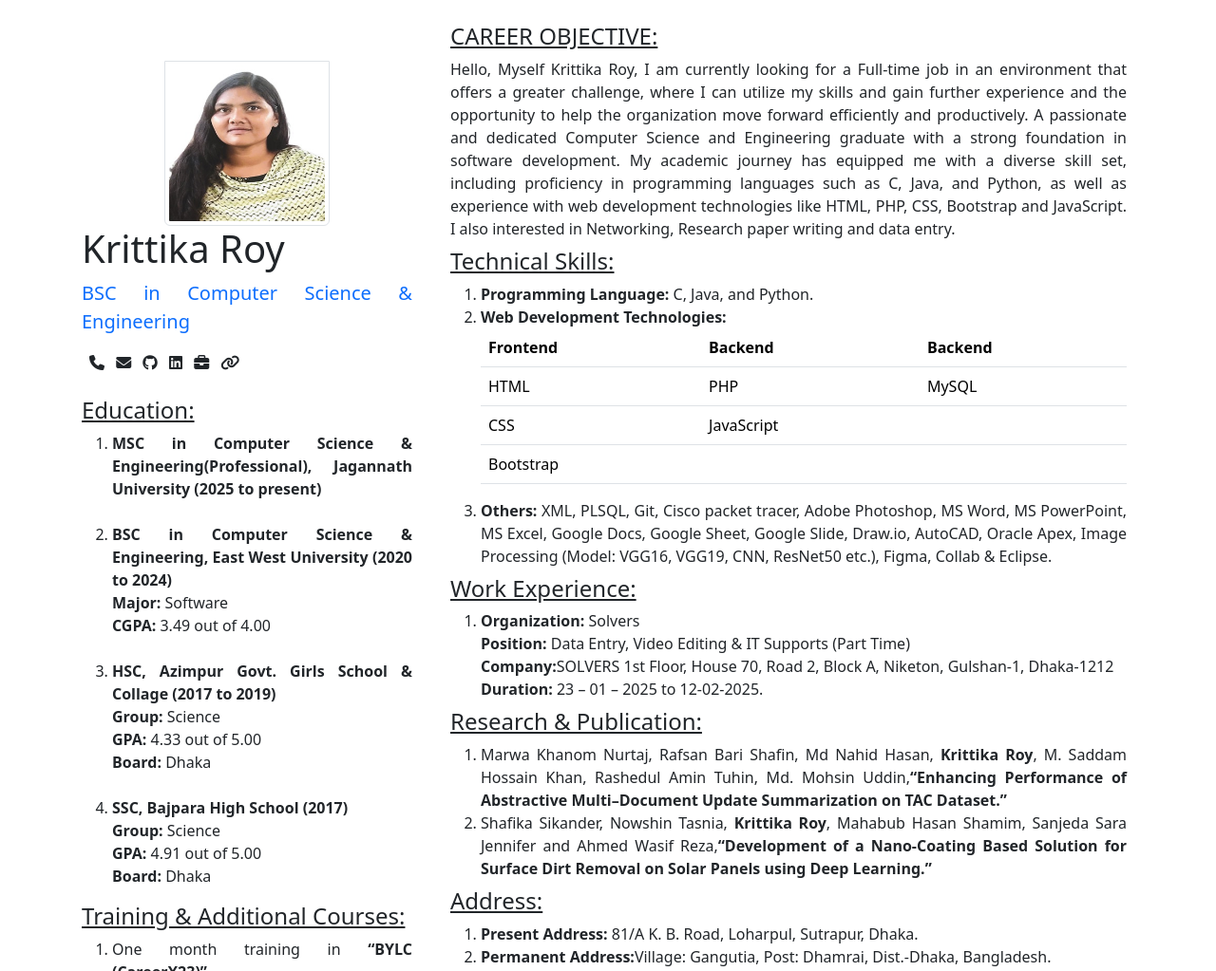
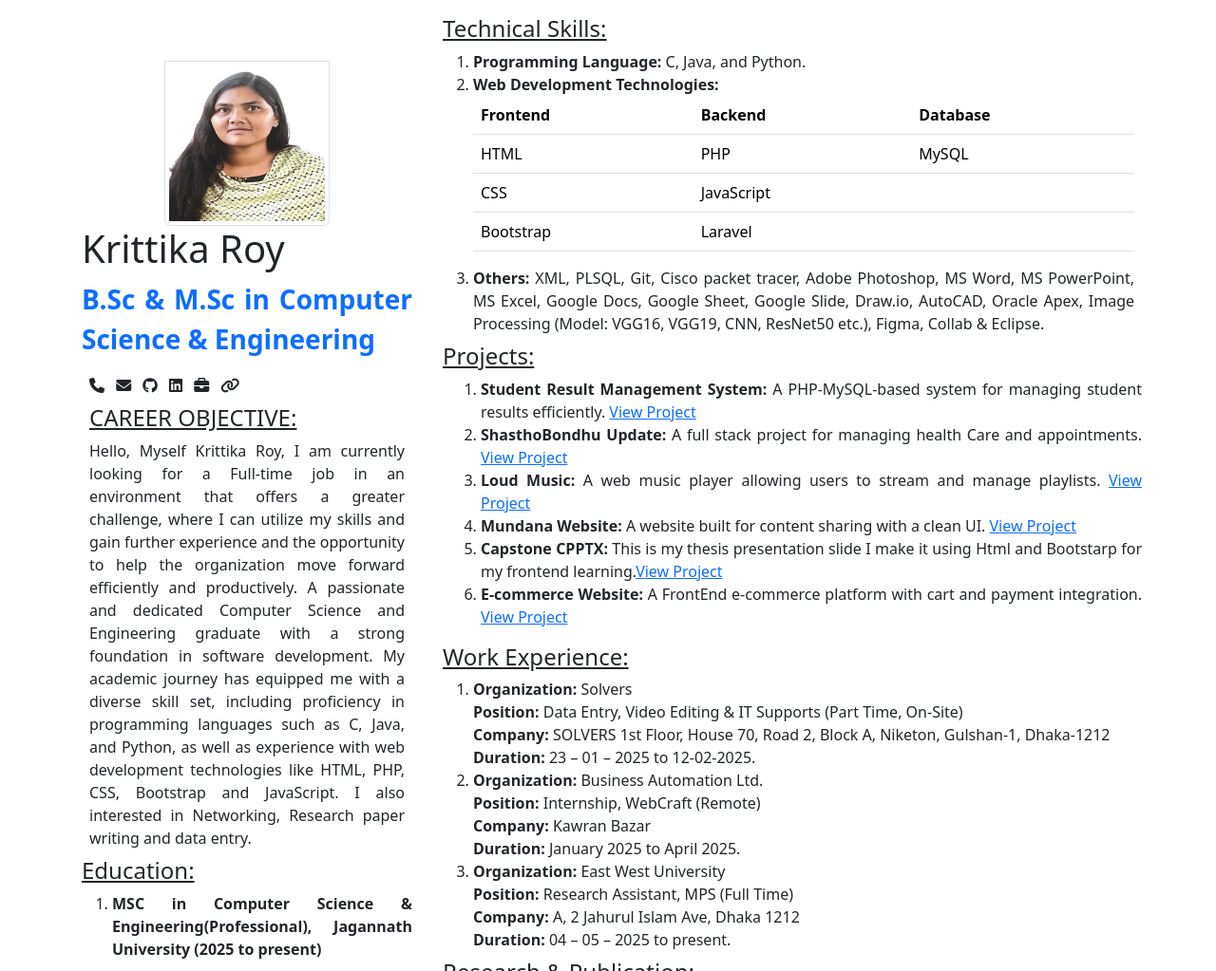
Before and after one commit to krittikaroy0/CV, a plain HTML site: page index.html in a window 1280 px wide. Shown: the top 1023 px of the page at 95% size. Drawn offline with nearby package versions, Linux system fonts and the light colour scheme.

Commit message:
update my cv 29 june 2025

```diff
--- a/index.html
+++ b/index.html
@@ -23,10 +23,11 @@
             <div class="row gy-2">
                 <div class="col-lg-4 col-sm-12 order-sm-1 p-3">
                     <div class="k1 pt-5">
-                        <img src="Krittika.jpeg" class="card-img-top img-thumbnail mx-auto d-block" alt="Failed to connect" style="width: 50%;">
+                        <img src="Krittika.jpeg" class="card-img-top img-thumbnail mx-auto d-block"
+                            alt="Failed to connect" style="width: 50%;">
                         <div class="card-body">
                             <h1>Krittika Roy</h1>
-                            <p class="text-bold fs-5 text-primary">BSC in Computer Science & Engineering </p>
+                            <p class="fw-bold fs-3 text-primary">B.Sc & M.Sc in Computer Science & Engineering </p>
                             <strong class="lh-1">
                                 <a href="tel: +8801753594577" class=" text-dark text-decoration-none ms-2"><i
                                         class="fa fa-phone"></i></a>
@@ -43,14 +44,30 @@
                                 <a href="https://linktr.ee/krittikaroy2001"
                                     class=" text-dark text-decoration-none ms-2"><i class="fa-solid fa-link"></i></a>
                             </strong>
-                            <br><br>
+                            <br>
+                            <h4 class="m-2"><u>CAREER OBJECTIVE: </u></h4>
+                            <p class="m-2 text-justify">
+                                Hello, Myself Krittika Roy, I am currently looking for a Full-time job in an environment
+                                that
+                                offers a greater challenge, where I can utilize my skills and gain further experience
+                                and the
+                                opportunity to help the organization move forward efficiently and productively. A
+                                passionate
+                                and dedicated Computer Science and Engineering graduate with a strong foundation in
+                                software development. My academic journey has equipped me with a diverse skill set,
+                                including proficiency in programming languages such as C, Java, and Python, as well as
+                                experience with web development technologies like HTML, PHP, CSS, Bootstrap and
+                                JavaScript. I also interested in Networking, Research paper writing and data entry.
+                            </p>
                             <h4><u>Education: </u></h4>
                             <ol>
                                 <li>
-                                    <strong>MSC in Computer Science & Engineering(Professional), Jagannath University (2025 to present) </strong>
+                                    <strong>MSC in Computer Science & Engineering(Professional), Jagannath University
+                                        (2025 to present) </strong>
                                 </li> <br>
                                 <li>
-                                    <strong>BSC in Computer Science & Engineering, East West University (2020 to 2024) </strong> <br>
+                                    <strong>BSC in Computer Science & Engineering, East West University (2020 to 2024)
+                                    </strong> <br>
                                     <strong>Major: </strong>Software <br>
                                     <strong>CGPA: </strong>3.49 out of 4.00
                                 </li> <br>
@@ -58,13 +75,13 @@
                                     <strong>HSC, Azimpur Govt. Girls School & Collage (2017 to 2019) </strong> <br>
                                     <strong>Group: </strong> Science <br>
                                     <strong>GPA: </strong> 4.33 out of 5.00 <br>
-                                    <strong>Board: </strong> Dhaka  <br>
+                                    <strong>Board: </strong> Dhaka <br>
                                 </li> <br>
                                 <li>
                                     <strong> SSC, Bajpara High School (2017) </strong> <br>
                                     <strong>Group: </strong> Science <br>
                                     <strong>GPA: </strong> 4.91 out of 5.00 <br>
-                                    <strong>Board: </strong> Dhaka  <br>
+                                    <strong>Board: </strong> Dhaka <br>
                                 </li>
                             </ol>
                             <h4><u>Training & Additional Courses: </u></h4>
@@ -75,35 +92,26 @@
                                 <li>Three-month training in <strong>“NSDA (Web Design and Development for Freelancing
                                         Level -3) from Pencil Box”</strong>. </li>
                                 <li> Three days training in <strong>“WIT institute (Degital Marketing)”</strong>.</li>
+                                <li>Training in Laravel<strong> “Full Stack Web Development”</strong>.</li>
                             </ol>
                             <h4><u>Personal Information: </u></h4>
                             <ul>
                                 <li> <strong>Father's name: </strong> Swadesh Ranjan Roy </li>
-                               <li> <strong>Occupation: </strong>  Senior Teacher & Assistant Head Teacher (In Charge), Faridabad High School, Dhaka.</li>
+                                <li> <strong>Occupation: </strong> Senior Teacher & Assistant Head Teacher (In Charge),
+                                    Faridabad High School, Dhaka.</li>
                                 <li> <strong>Mother's name: </strong> Shankari Rani Saha</li>
-                               <li> <strong>Occupation: </strong>  Head Teacher, Bibirasti Govt. Primary School, Manikganj.</li>
+                                <li> <strong>Occupation: </strong> Head Teacher, Bibirasti Govt. Primary School,
+                                    Manikganj.</li>
                             </ul>
                         </div>
                     </div>
                 </div>
-                <div class="col-lg-8 col-sm-12 order-sm-2 p-3">
+                <div class="col-lg-8 col-sm-12 order-sm-2 p-2">
                     <div class="k2">
-                        <h4 class="m-2"><u>CAREER OBJECTIVE: </u></h4>
-                        <p class="m-2 text-justify">
-                            Hello, Myself Krittika Roy, I am currently looking for a Full-time job in an environment that
-                            offers a greater challenge, where I can utilize my skills and gain further experience and the
-                            opportunity to help the organization move forward efficiently and productively. A passionate
-                            and dedicated Computer Science and Engineering graduate with a strong foundation in
-                            software development. My academic journey has equipped me with a diverse skill set,
-                            including proficiency in programming languages such as C, Java, and Python, as well as
-                            experience with web development technologies like HTML, PHP, CSS, Bootstrap and
-                            JavaScript. I also interested in Networking, Research paper writing and data entry.
-                        </p>
-
                         <h4 class="m-2"><u>Technical Skills: </u></h4>
                         <ol class="m-2">
                             <li>
-                                    <strong> Programming Language: </strong>  C, Java, and Python.
+                                <strong> Programming Language: </strong> C, Java, and Python.
                             </li>
                             <li>
                                 <strong>Web Development Technologies:</strong> <br>
@@ -112,12 +120,12 @@
                                         <tr>
                                             <th scope="col">Frontend</th>
                                             <th scope="col">Backend</th>
-                                            <th scope="col">Backend</th>
+                                            <th scope="col">Database</th>
                                         </tr>
                                     </thead>
                                     <tbody>
                                         <tr>
-                                            <td> HTML</td>
+                                            <td>HTML</td>
                                             <td>PHP</td>
                                             <td>MySQL</td>
                                         </tr>
@@ -129,57 +137,112 @@
                                         </tr>
                                         <tr>
                                             <td>Bootstrap</td>
-                                            <td></td>
+                                            <td>Laravel</td>
                                             <td></td>
                                         </tr>
                                     </tbody>
                                 </table>
                             </li>
                             <li>
-                                    <strong>Others: </strong>XML, PLSQL, Git, Cisco packet tracer, Adobe Photoshop, MS Word, MS
+                                <strong>Others: </strong>XML, PLSQL, Git, Cisco packet tracer, Adobe Photoshop, MS Word,
+                                MS
                                 PowerPoint, MS Excel, Google Docs, Google Sheet, Google Slide, Draw.io, AutoCAD,
                                 Oracle Apex, Image Processing (Model: VGG16, VGG19, CNN, ResNet50 etc.),
                                 Figma, Collab & Eclipse.
                             </li>
                         </ol>
+                        <h4 class="m-2"><u>Projects: </u></h4>
+                        <ol class="ms-3">
+                            <li><strong>Student Result Management System:</strong> A PHP-MySQL-based system for managing
+                                student results efficiently. <a href="https://github.com/krittikaroy0/student_result"
+                                    target="_blank">View Project</a></li>
+                            <li><strong>ShasthoBondhu Update:</strong> A full stack project for managing health Care and appointments.
+                                <a href="https://github.com/krittikaroy0/SB_update" target="_blank">View Project</a>
+                            </li>
+                            <li><strong>Loud Music:</strong> A web music player allowing users to stream and manage
+                                playlists. <a href="https://github.com/krittikaroy0/loud-music" target="_blank">View
+                                    Project</a></li>
+                            <li><strong>Mundana Website:</strong> A website built for content sharing with a
+                                clean UI. <a href="http://github.com/krittikaroy0/Mundana_Website" target="_blank">View
+                                    Project</a></li>
+                            <li><strong>Capstone CPPTX:</strong> This is my thesis presentation slide I make it using Html and Bootstarp for my frontend learning.<a href="https://github.com/krittikaroy0/CapstoneCPPTX"
+                                    target="_blank">View Project</a></li>
+                            <li><strong>E-commerce Website:</strong> A FrontEnd e-commerce platform with cart and
+                                payment integration. <a href="https://github.com/krittikaroy0/E-commerce"
+                                    target="_blank">View Project</a></li>
+                        </ol>
+
                         <h4 class="m-2"><u>Work Experience: </u></h4>
                         <ol class="m-2">
                             <li>
                                 <strong>Organization:</strong> Solvers <br>
-                                    <strong>Position:</strong> Data Entry, Video Editing & IT Supports (Part Time) <br>
-                                    <strong>Company:</strong>SOLVERS 1st Floor, House 70, Road 2, Block A, Niketon, Gulshan-1,
+                                <strong>Position:</strong> Data Entry, Video Editing & IT Supports (Part Time, On-Site)
+                                <br>
+                                <strong>Company:</strong> SOLVERS 1st Floor, House 70, Road 2, Block A, Niketon,
+                                Gulshan-1,
                                 Dhaka-1212 <br>
                                 <strong>Duration:</strong> 23 – 01 – 2025 to 12-02-2025.
+                            </li>
+
+
+                            <li>
+                                <strong>Organization:</strong> Business Automation Ltd. <br>
+                                <strong>Position:</strong> Internship, WebCraft (Remote) <br>
+                                <strong>Company:</strong> Kawran Bazar<br>
+                                <strong>Duration:</strong> January 2025 to April 2025.
+                            </li>
+
+
+                            <li>
+                                <strong>Organization:</strong> East West University<br>
+                                <strong>Position:</strong> Research Assistant, MPS (Full Time) <br>
+                                <strong>Company:</strong> A, 2 Jahurul Islam Ave, Dhaka 1212 <br>
+                                <strong>Duration:</strong> 04 – 05 – 2025 to present.
                             </li>
                         </ol>
                         <h4 class="m-2"><u>Research & Publication: </u></h4>
                         <ol class="m-2">
                             <li>
-                                    Marwa Khanom Nurtaj, Rafsan Bari Shafin, Md Nahid Hasan, <strong>Krittika Roy</strong>, M.
+                                Marwa Khanom Nurtaj, Rafsan Bari Shafin, Md Nahid Hasan, <strong>Krittika Roy</strong>,
+                                M.
                                 Saddam Hossain Khan, Rashedul Amin Tuhin, Md. Mohsin Uddin,<strong>“Enhancing
                                     Performance of Abstractive Multi–Document Update Summarization on TAC
                                     Dataset.” </strong>
                             </li>
-                                <li>Shafika Sikander, Nowshin Tasnia, <strong>Krittika Roy</strong>, Mahabub Hasan Shamim, Sanjeda
+                            <li>Shafika Sikander, Nowshin Tasnia, <strong>Krittika Roy</strong>, Mahabub Hasan Shamim,
+                                Sanjeda
                                 Sara Jennifer and Ahmed Wasif Reza,<strong>“Development of a Nano-Coating Based
-                                    Solution for Surface Dirt Removal on Solar Panels using Deep Learning.”</strong></li>
+                                    Solution for Surface Dirt Removal on Solar Panels using Deep Learning.”</strong>
+                            </li>
                         </ol>
                         <h4 class="m-2"><u>Address: </u></h4>
                         <ol class="m-2">
                             <li>
                                 <strong>Present Address:</strong> 81/A K. B. Road, Loharpul, Sutrapur, Dhaka.
                             </li>
-                                <li><strong>Permanent Address:</strong>Village: Gangutia, Post: Dhamrai, Dist.-Dhaka, Bangladesh.</li>
+                            <li><strong>Permanent Address:</strong>Village: Gangutia, Post: Dhamrai, Dist.-Dhaka,
+                                Bangladesh.</li>
                         </ol>
                         <h4 class="m-2"><u>Extracurricular Activities: </u></h4>
+                        <ol class="m-2">
+                            <li>
+                                <strong>Organization:</strong>Society for the Popularization of Science, Bangladesh
+                                (SPSB).<br>
+                                <strong>Position:</strong>Internship, Voluntar <br>
+                                <strong>Company:</strong>Level 12, Green City Center, 758 Satmasjid Road, Dhaka,
+                                Bangladesh<br>
+                                <strong>Duration:</strong> April 2025 to Present.
+                            </li>
                             <ul class="m-2">
                                 <li>Team work </li>
-                               <li>Research publications  </li>
-                               <li>Workshops and Seminars  </li>
-                               <li>Certifications and Courses  </li>
-                               <li>Personal Projects  </li>
+                                <li>Research publications </li>
+                                <li>Workshops and Seminars </li>
+                                <li>Certifications and Courses </li>
+                                <li>Personal Projects </li>
                                 <li>Voluntary work </li>
                             </ul>
+                        </ol>
+
                         <h4 class="m-2"><u>Joined Seminar’s: </u></h4>
                         <ol class="m-2">
                             <li>EWU Career Meet 2024 on 10 February <strong>“Bkash”</strong>. </li>
@@ -188,7 +251,7 @@
                         <h4 class="m-2"><u>Language: </u></h4>
                         <ul class="m-2">
                             <li> Bangla </li>
-                               <li> English   </li>
+                            <li> English </li>
                         </ul>
 
                     </div>
```
Lines whose indentation alone changed are shown as unchanged.
